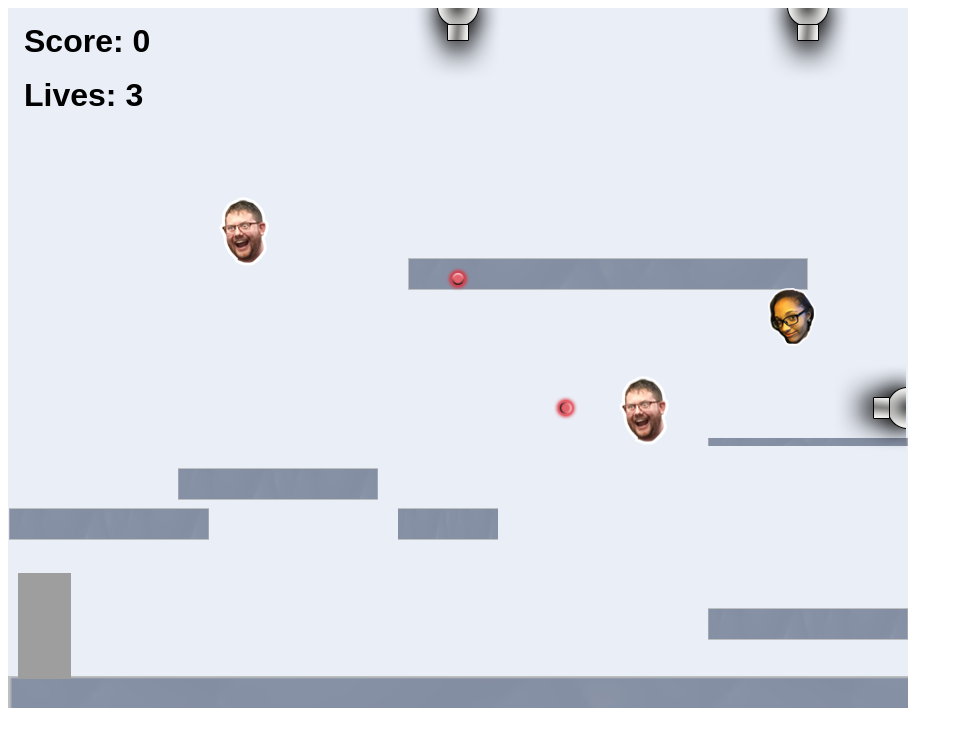
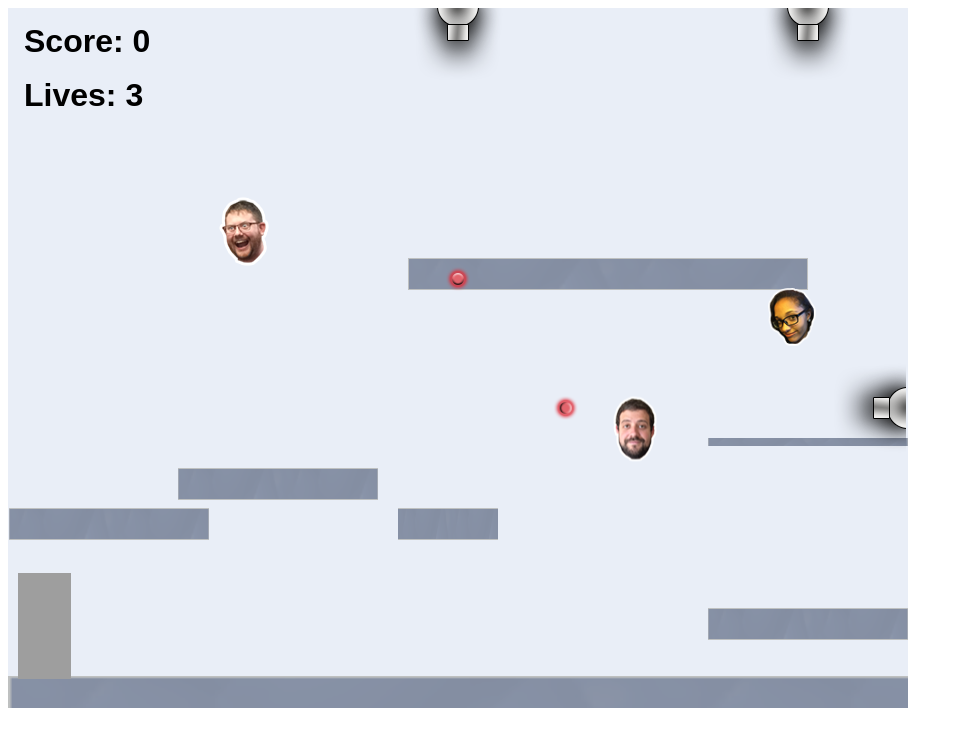
Before and after one commit to Niceme2/Niceme2.github.io, a website: page projects/platformer/index.html in a window 1280 px wide. Shown: the whole page, without its empty margins (0-963 px from the left). Drawn offline with Linux system fonts and the light colour scheme; animation ran at ten frames a second.

Commit message:
add portfolio.html file

```diff
--- a/projects/platformer/js/init/collectable.js
+++ b/projects/platformer/js/init/collectable.js
@@ -38,7 +38,7 @@
 
         // example:
         createCollectable(type.steve, 200, 170, 6, 0.7);
-        createCollectable(type.steve,600,400,100,3);
+        createCollectable(type.max,600,400,100,3);
         createCollectable(type.kennedi, 760, 280, 0, 0);
 
 
```
Also changed, not shown: portfolio.html (+2 -1 lines).
